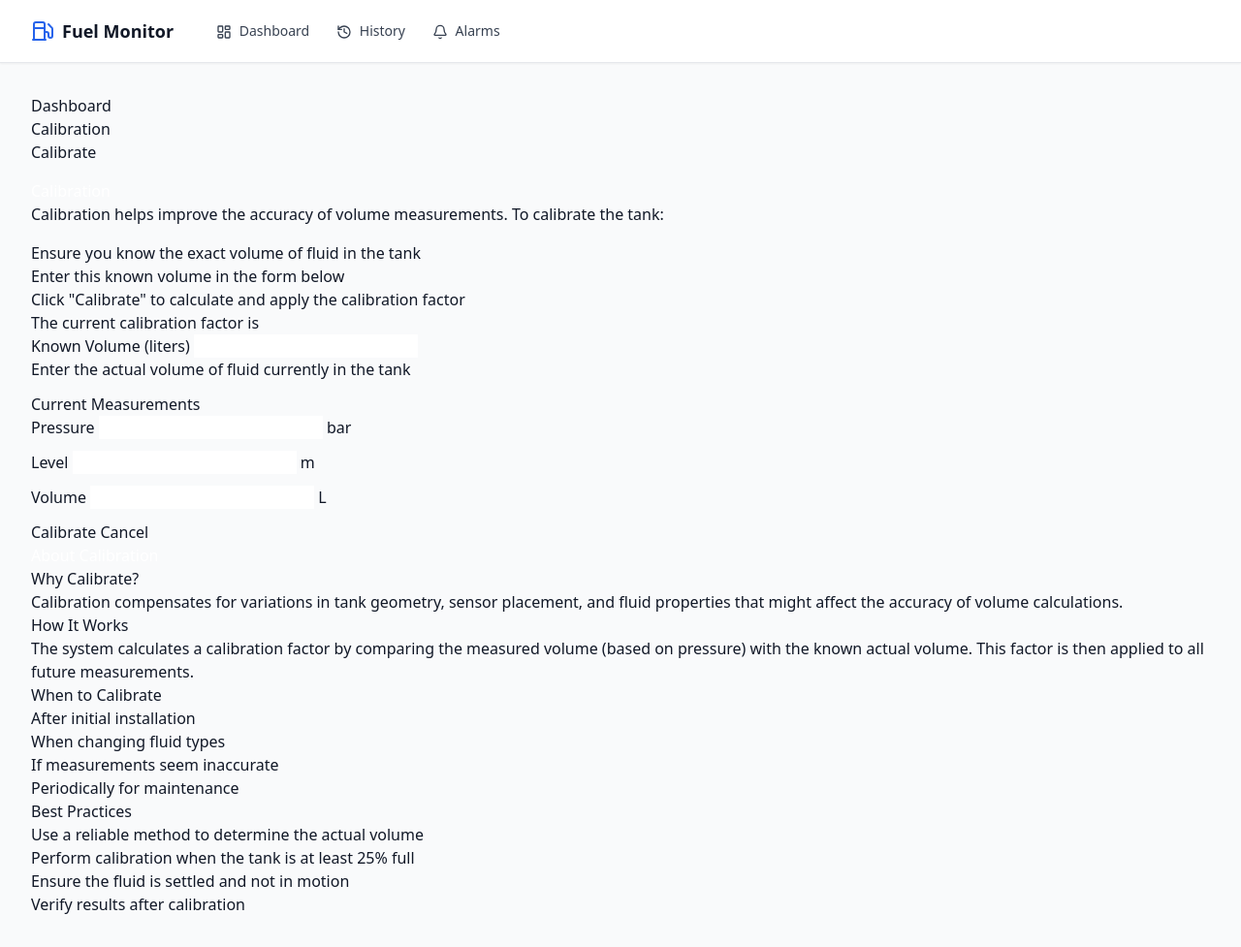
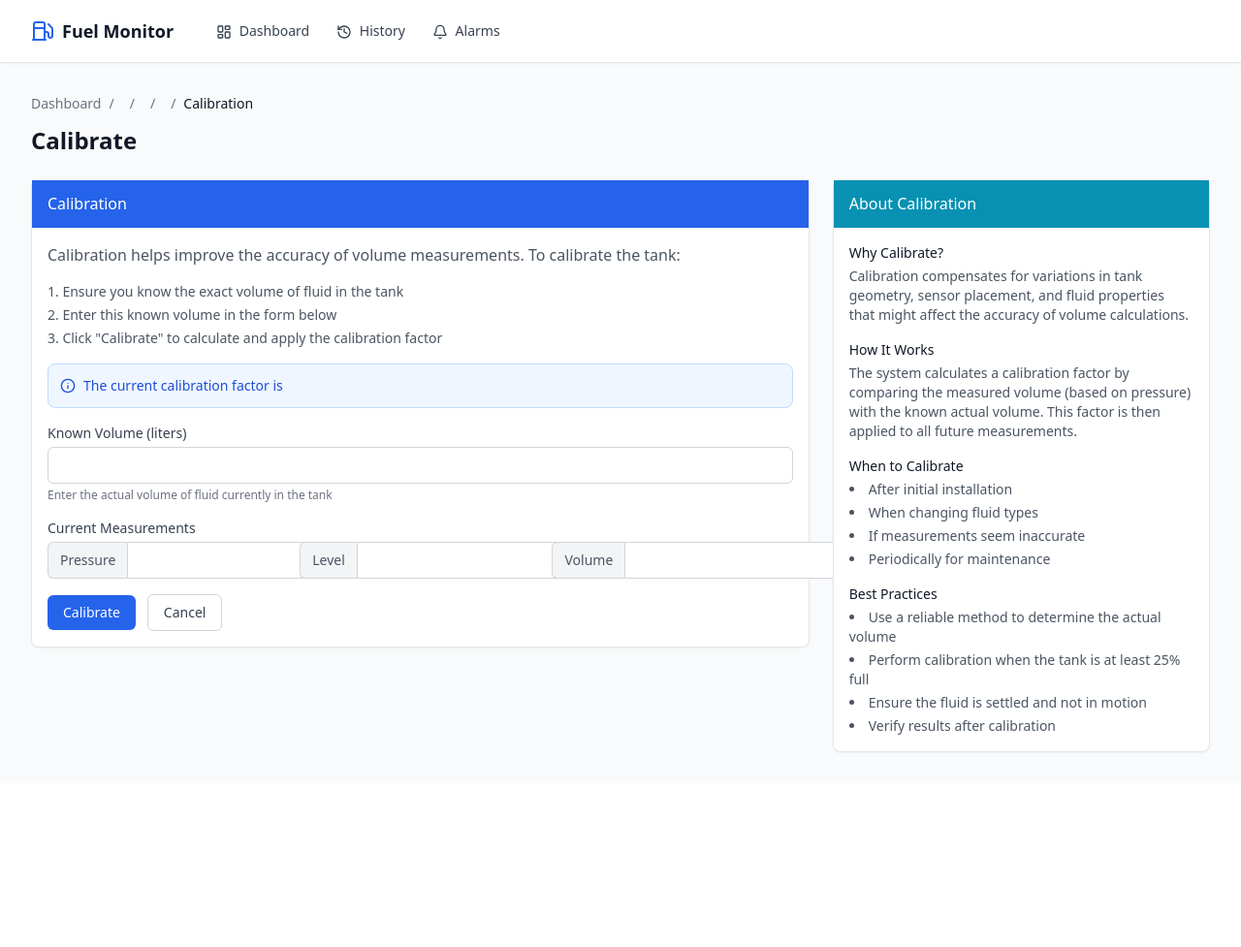
Before and after one commit to d80y6/fuel_monitoring, a Python web app: template templates/calibration.html in a window 1280 px wide. Shown: the whole page at 97% size. After the commit the page ends 777 px from the top, so only its background shows below. Run offline with Jinja, Linux system fonts and the light colour scheme; the template is opened without the code that fills it, so the values that code supplies are empty; some libraries are stand-ins or nearby versions.

Commit message:
Rewrite calibration.html with Tailwind CSS, Lucide icons, vanilla JS
- Replace Bootstrap with Tailwind CSS utility classes
- Replace Font Awesome with Lucide icons
- Replace Socket.IO with fetch() polling (5s interval) for real-time measurements
- Keep all functionality: calibration form, current measurements, about section

```diff
--- a/templates/calibration.html
+++ b/templates/calibration.html
@@ -3,110 +3,121 @@
 {% block title %}Calibrate {{ tank.name }} - Fuel Tank Monitoring System{% endblock %}
 
 {% block content %}
-<div class="row">
-    <div class="col-md-12">
-        <nav aria-label="breadcrumb">
-            <ol class="breadcrumb">
-                <li class="breadcrumb-item"><a href="{{ url_for('dashboard') }}">Dashboard</a></li>
-                <li class="breadcrumb-item">{{ company.name }}</li>
-                <li class="breadcrumb-item">{{ site.name }}</li>
-                <li class="breadcrumb-item"><a href="{{ url_for('tank_detail', tank_id=tank.id) }}">{{ tank.name }}</a></li>
-                <li class="breadcrumb-item active">Calibration</li>
+<div class="space-y-6">
+    <div>
+        <nav class="flex text-sm text-gray-500 mb-3" aria-label="breadcrumb">
+            <ol class="flex items-center gap-1">
+                <li><a href="{{ url_for('dashboard') }}" class="hover:text-primary-600 transition">Dashboard</a></li>
+                <li><span class="mx-1">/</span></li>
+                <li>{{ company.name }}</li>
+                <li><span class="mx-1">/</span></li>
+                <li>{{ site.name }}</li>
+                <li><span class="mx-1">/</span></li>
+                <li><a href="{{ url_for('tank_detail', tank_id=tank.id) }}" class="hover:text-primary-600 transition">{{ tank.name }}</a></li>
+                <li><span class="mx-1">/</span></li>
+                <li class="text-gray-900 font-medium">Calibration</li>
             </ol>
         </nav>
-        <h1 class="mb-4">Calibrate {{ tank.name }}</h1>
-    </div>
+        <h1 class="text-2xl font-bold">Calibrate {{ tank.name }}</h1>
     </div>
 
-<div class="row">
-    <div class="col-md-8">
-        <div class="card">
-            <div class="card-header bg-primary text-white">
-                <h5 class="card-title mb-0">Calibration</h5>
+    <div class="grid grid-cols-1 lg:grid-cols-3 gap-6">
+        <div class="lg:col-span-2">
+            <div class="bg-white rounded-lg shadow-sm border border-gray-200">
+                <div class="px-4 py-3 border-b border-primary-600 bg-primary-600">
+                    <h5 class="font-medium text-white">Calibration</h5>
                 </div>
-            <div class="card-body">
-                <p class="mb-4">
+                <div class="p-4">
+                    <p class="mb-4 text-gray-600">
                         Calibration helps improve the accuracy of volume measurements. To calibrate the tank:
                     </p>
-                <ol>
+                    <ol class="list-decimal list-inside space-y-1 mb-4 text-gray-600 text-sm">
                         <li>Ensure you know the exact volume of fluid in the tank</li>
                         <li>Enter this known volume in the form below</li>
                         <li>Click "Calibrate" to calculate and apply the calibration factor</li>
                     </ol>
 
-                <div class="alert alert-info">
-                    <i class="bi bi-info-circle"></i> The current calibration factor is <strong>{{ tank.calibration_factor }}</strong>
+                    <div class="flex items-start gap-2 p-3 bg-blue-50 border border-blue-200 rounded-lg text-blue-700 text-sm mb-4">
+                        <i data-lucide="info" class="h-4 w-4 mt-0.5 flex-shrink-0"></i>
+                        <span>The current calibration factor is <strong>{{ tank.calibration_factor }}</strong></span>
                     </div>
 
                     <form method="POST" action="{{ url_for('calibration', tank_id=tank.id) }}">
-                    <div class="mb-3">
-                        <label for="known_volume" class="form-label">Known Volume (liters)</label>
-                        <input type="number" class="form-control" id="known_volume" name="known_volume" step="0.1" min="0" required>
-                        <div class="form-text">Enter the actual volume of fluid currently in the tank</div>
+                        <div class="mb-4">
+                            <label for="known_volume" class="block text-sm font-medium text-gray-700 mb-1">Known Volume (liters)</label>
+                            <input type="number" class="w-full rounded-md border border-gray-300 px-3 py-2 text-sm focus:ring-primary-500 focus:border-primary-500" id="known_volume" name="known_volume" step="0.1" min="0" required>
+                            <p class="mt-1 text-xs text-gray-500">Enter the actual volume of fluid currently in the tank</p>
                         </div>
 
-                    <div class="mb-3">
-                        <label class="form-label">Current Measurements</label>
-                        <div class="row">
-                            <div class="col-md-4">
-                                <div class="input-group mb-3">
-                                    <span class="input-group-text">Pressure</span>
-                                    <input type="text" class="form-control" id="current-pressure" readonly>
-                                    <span class="input-group-text">bar</span>
+                        <div class="mb-4">
+                            <label class="block text-sm font-medium text-gray-700 mb-1">Current Measurements</label>
+                            <div class="grid grid-cols-3 gap-3">
+                                <div>
+                                    <div class="flex items-center">
+                                        <span class="inline-flex items-center px-3 py-2 bg-gray-100 border border-r-0 border-gray-300 rounded-l-md text-sm text-gray-600">Pressure</span>
+                                        <input type="text" class="flex-1 rounded-r-md border border-gray-300 px-3 py-2 text-sm bg-white" id="current-pressure" readonly>
                                     </div>
                                 </div>
-                            <div class="col-md-4">
-                                <div class="input-group mb-3">
-                                    <span class="input-group-text">Level</span>
-                                    <input type="text" class="form-control" id="current-level" readonly>
-                                    <span class="input-group-text">m</span>
+                                <div>
+                                    <div class="flex items-center">
+                                        <span class="inline-flex items-center px-3 py-2 bg-gray-100 border border-r-0 border-gray-300 rounded-l-md text-sm text-gray-600">Level</span>
+                                        <input type="text" class="flex-1 rounded-r-md border border-gray-300 px-3 py-2 text-sm bg-white" id="current-level" readonly>
                                     </div>
                                 </div>
-                            <div class="col-md-4">
-                                <div class="input-group mb-3">
-                                    <span class="input-group-text">Volume</span>
-                                    <input type="text" class="form-control" id="current-volume" readonly>
-                                    <span class="input-group-text">L</span>
+                                <div>
+                                    <div class="flex items-center">
+                                        <span class="inline-flex items-center px-3 py-2 bg-gray-100 border border-r-0 border-gray-300 rounded-l-md text-sm text-gray-600">Volume</span>
+                                        <input type="text" class="flex-1 rounded-r-md border border-gray-300 px-3 py-2 text-sm bg-white" id="current-volume" readonly>
                                     </div>
                                 </div>
                             </div>
                         </div>
 
-                    <button type="submit" class="btn btn-primary">Calibrate</button>
-                    <a href="{{ url_for('tank_detail', tank_id=tank.id) }}" class="btn btn-secondary">Cancel</a>
+                        <div class="flex items-center gap-3">
+                            <button type="submit" class="px-4 py-2 bg-primary-600 text-white rounded-md hover:bg-primary-700 text-sm font-medium transition">
+                                Calibrate
+                            </button>
+                            <a href="{{ url_for('tank_detail', tank_id=tank.id) }}" class="px-4 py-2 border border-gray-300 text-gray-700 rounded-md hover:bg-gray-50 text-sm font-medium transition">
+                                Cancel
+                            </a>
+                        </div>
                     </form>
                 </div>
             </div>
         </div>
 
-    <div class="col-md-4">
-        <div class="card">
-            <div class="card-header bg-info text-white">
-                <h5 class="card-title mb-0">About Calibration</h5>
+        <div>
+            <div class="bg-white rounded-lg shadow-sm border border-gray-200">
+                <div class="px-4 py-3 border-b border-cyan-600 bg-cyan-600">
+                    <h5 class="font-medium text-white">About Calibration</h5>
                 </div>
-            <div class="card-body">
-                <h5>Why Calibrate?</h5>
-                <p>
+                <div class="p-4 space-y-4">
+                    <div>
+                        <h6 class="font-medium text-sm mb-1">Why Calibrate?</h6>
+                        <p class="text-sm text-gray-600">
                             Calibration compensates for variations in tank geometry, sensor placement, and fluid properties
                             that might affect the accuracy of volume calculations.
                         </p>
-
-                <h5>How It Works</h5>
-                <p>
+                    </div>
+                    <div>
+                        <h6 class="font-medium text-sm mb-1">How It Works</h6>
+                        <p class="text-sm text-gray-600">
                             The system calculates a calibration factor by comparing the measured volume (based on pressure)
                             with the known actual volume. This factor is then applied to all future measurements.
                         </p>
-
-                <h5>When to Calibrate</h5>
-                <ul>
+                    </div>
+                    <div>
+                        <h6 class="font-medium text-sm mb-1">When to Calibrate</h6>
+                        <ul class="text-sm text-gray-600 list-disc list-inside space-y-1">
                             <li>After initial installation</li>
                             <li>When changing fluid types</li>
                             <li>If measurements seem inaccurate</li>
                             <li>Periodically for maintenance</li>
                         </ul>
-
-                <h5>Best Practices</h5>
-                <ul>
+                    </div>
+                    <div>
+                        <h6 class="font-medium text-sm mb-1">Best Practices</h6>
+                        <ul class="text-sm text-gray-600 list-disc list-inside space-y-1">
                             <li>Use a reliable method to determine the actual volume</li>
                             <li>Perform calibration when the tank is at least 25% full</li>
                             <li>Ensure the fluid is settled and not in motion</li>
@@ -116,36 +127,33 @@
                 </div>
             </div>
         </div>
+    </div>
+</div>
 {% endblock %}
 
 {% block scripts %}
 <script>
-    // Initialize Socket.IO
-    const socket = io();
+document.addEventListener('DOMContentLoaded', function() {
+    lucide.createIcons();
 
-    // Tank ID
-    const tankId = {{ tank.id }};
+    var tankId = {{ tank.id }};
+    var pollInterval = null;
 
-    // Request to monitor this tank
-    socket.emit('monitor_tank', { tank_id: tankId });
-
-    // Listen for measurements
-    socket.on(`tank_${tankId}_measurements`, function(data) {
-        // Update current measurements
-        document.getElementById('current-pressure').value = data.pressure.toFixed(4);
-        document.getElementById('current-level').value = data.level.toFixed(3);
-        document.getElementById('current-volume').value = data.volume.toFixed(1);
-    });
-
-    // Fetch initial measurements
-    fetch(`/api/measurements/${tankId}`)
-        .then(response => response.json())
-        .then(data => {
+    function fetchMeasurements() {
+        fetch('/api/measurements/' + tankId)
+            .then(function(response) { return response.json(); })
+            .then(function(data) {
                 if (!data.error) {
                     document.getElementById('current-pressure').value = data.pressure.toFixed(4);
                     document.getElementById('current-level').value = data.level.toFixed(3);
                     document.getElementById('current-volume').value = data.volume.toFixed(1);
                 }
+            })
+            .catch(function(err) { console.error('Poll error:', err); });
+    }
+
+    fetchMeasurements();
+    pollInterval = setInterval(fetchMeasurements, 5000);
 });
 </script>
 {% endblock %}
```
Lines whose indentation alone changed are shown as unchanged.
